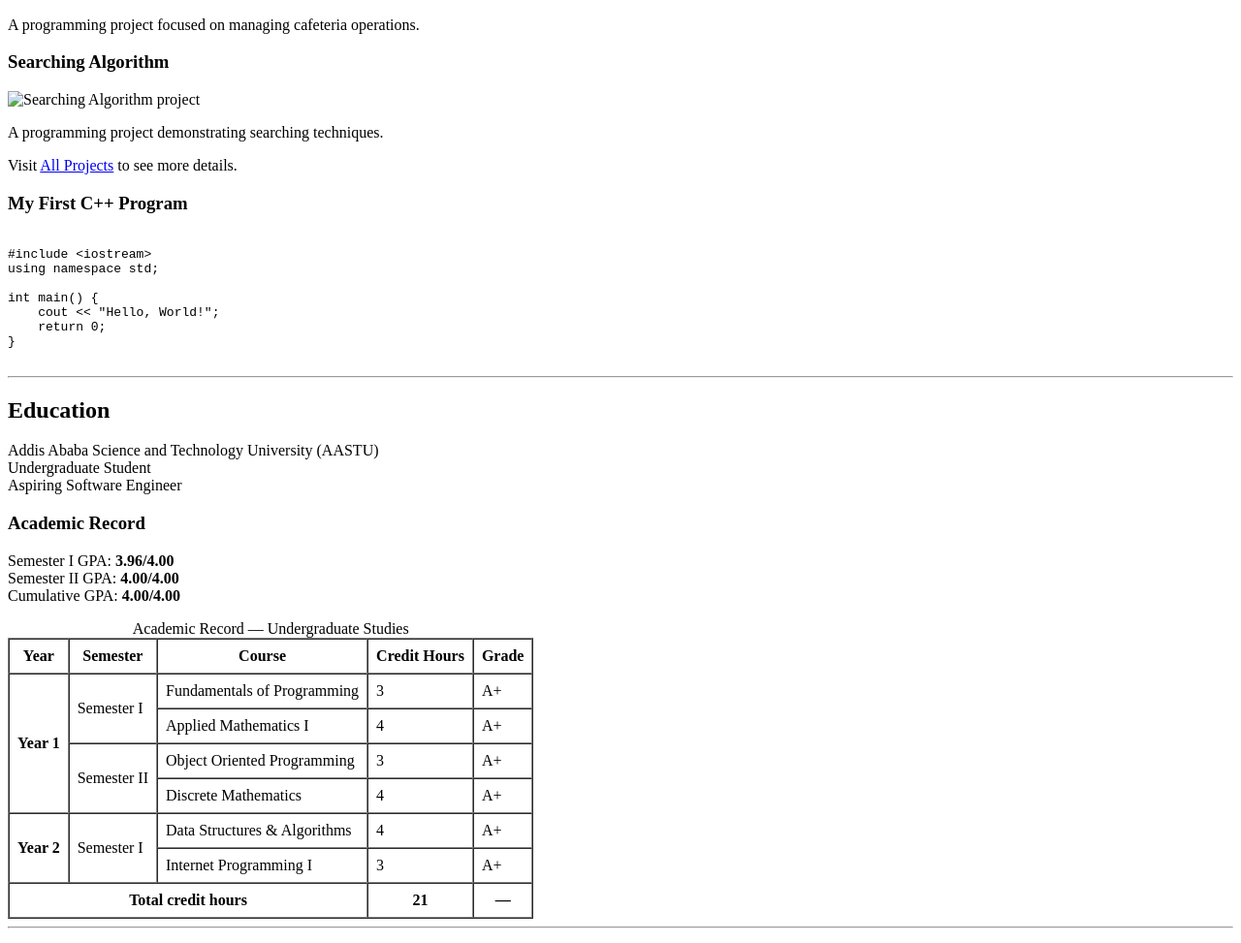
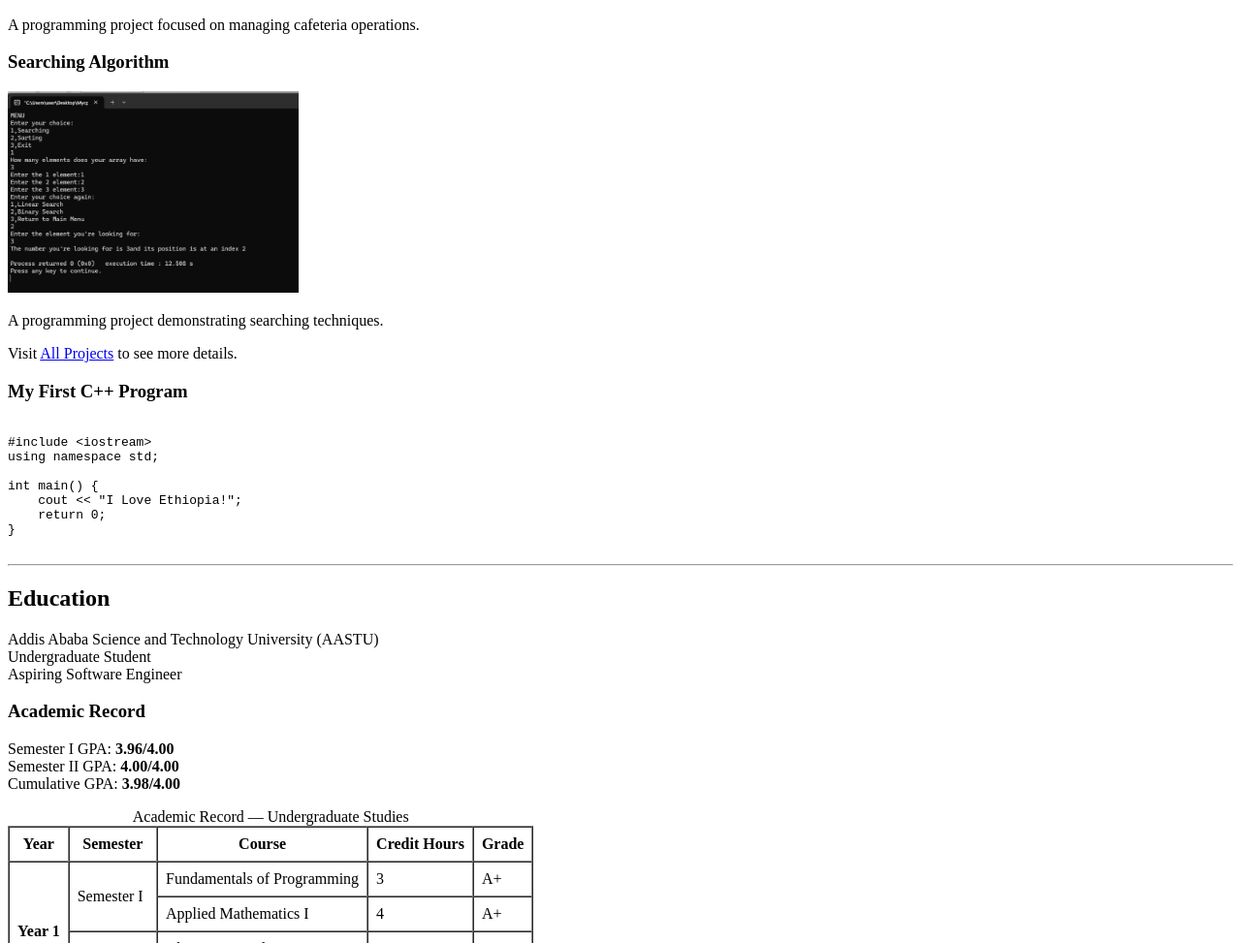
Before and after one commit to elisabethalemneh-hash/portfolio, a plain HTML site: page index.html in a window 1280 px wide. Shown: the part 1827-2800 px from the top of the page at 97% size. Drawn offline with Linux system fonts and the light colour scheme.

Commit message:
added additional editings

```diff
--- a/index.html
+++ b/index.html
@@ -71,7 +71,7 @@
 
         <p>
             My first programming language was C<sup>++</sup>.
-            I am also learning HTML, CSS, and Java.
+            I am also learning HTML, CSS, Python and Java.
         </p>
 
         <p>
@@ -152,7 +152,7 @@
 
         <h3>Searching Algorithm</h3>
 
-        <img src="images/project-searching.png"
+        <img src="images/project-algorithm.png"
              alt="Searching Algorithm project"
              width="300">
 
@@ -171,7 +171,7 @@
 using namespace std;
 
 int main() {
-    cout &lt;&lt; "Hello, World!";
+    cout &lt;&lt; "I Love Ethiopia!";
     return 0;
 }
         </code></pre>
@@ -197,7 +197,7 @@ int main() {
             <br>
             Semester II GPA: <strong>4.00/4.00</strong>
             <br>
-            Cumulative GPA: <strong>4.00/4.00</strong>
+            Cumulative GPA: <strong>3.98/4.00</strong>
         </p>
 
         <table border="1" cellpadding="8" cellspacing="0">
```
